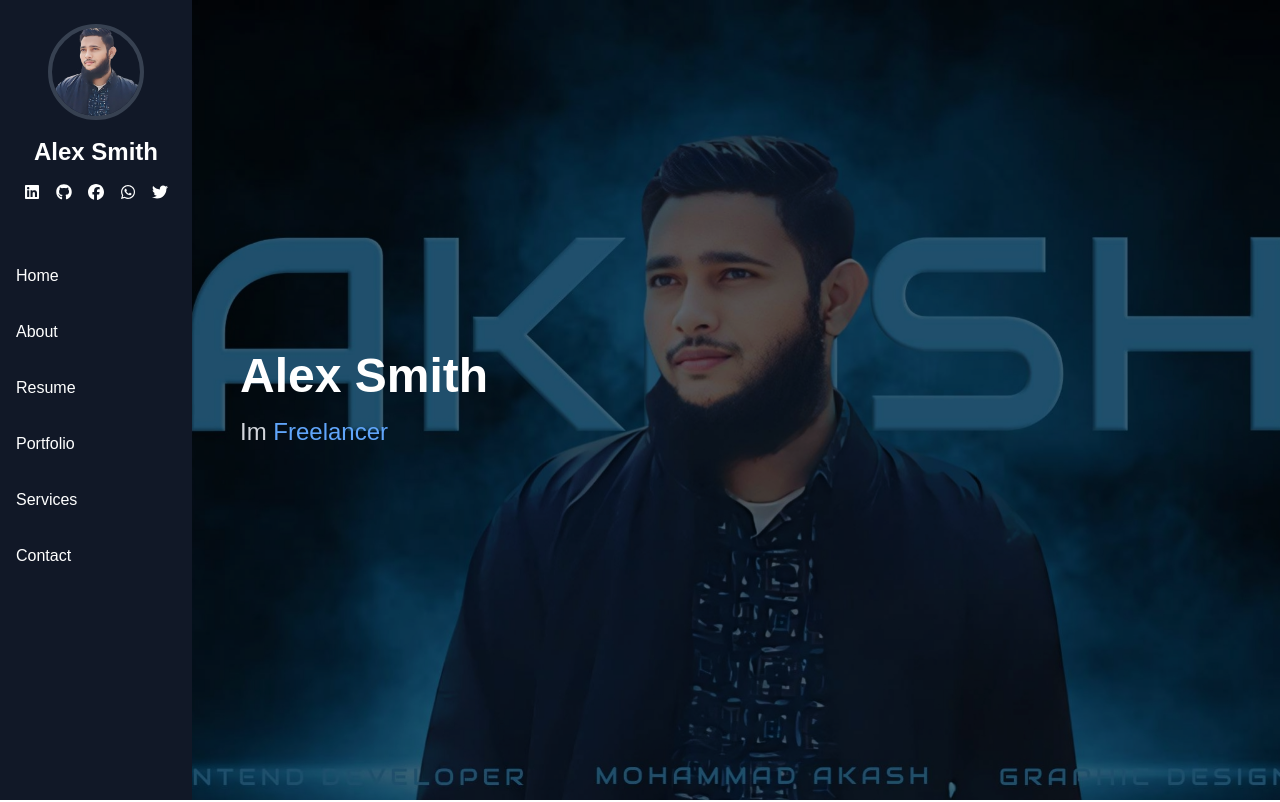
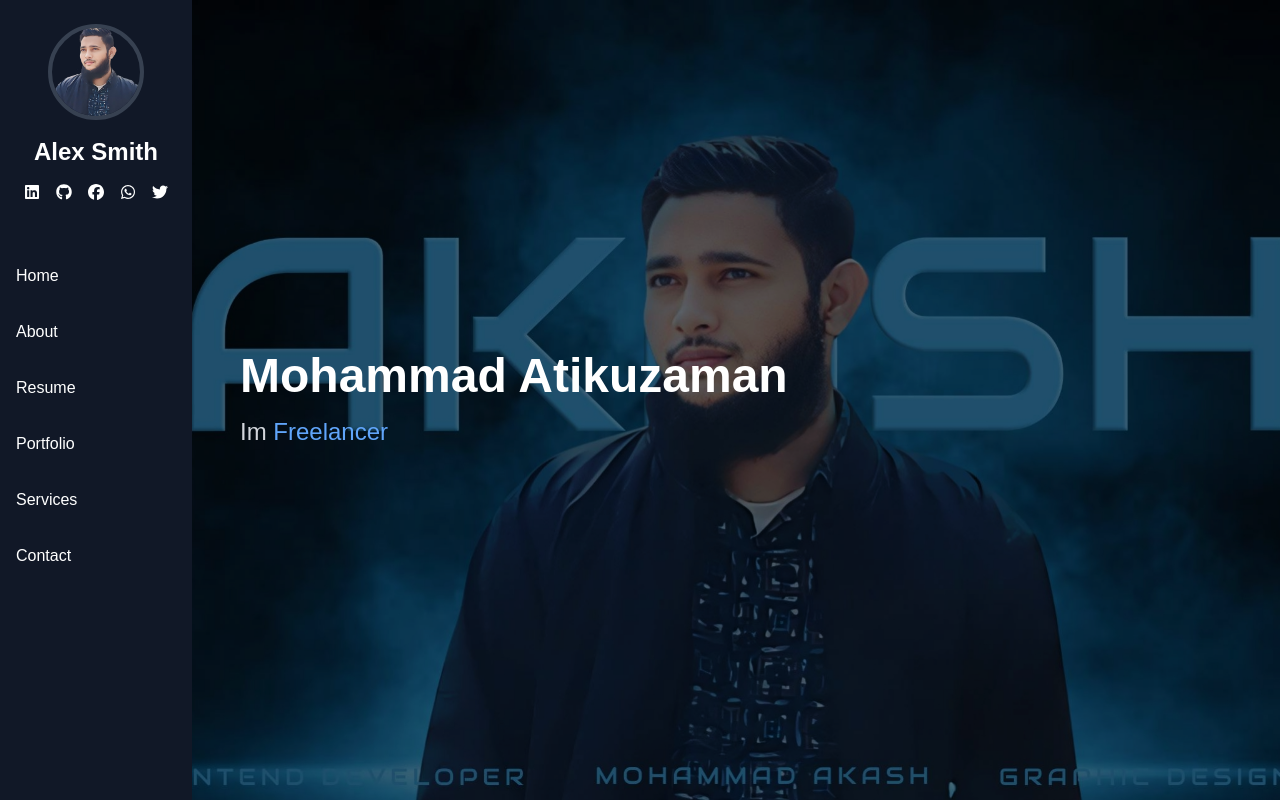
Before and after one commit to mohammad-atikuzzaman/atikuzzaman, a Next.js app: page / in a window 1280 px wide. Shown: the top 802 px of the page. Built offline with nearby package versions, Linux system fonts and the light colour scheme.

Commit message:
name modified

```diff
--- a/app/components/Hero.tsx
+++ b/app/components/Hero.tsx
@@ -10,7 +10,7 @@ const Hero: FC = () => {
     >
       <div className="bg-black bg-opacity-50 w-full h-full flex flex-col justify-center items-start p-6 md:p-12">
         <h1 className="text-white text-4xl md:text-5xl font-bold">
-          Alex Smith
+          Mohammad Atikuzaman
         </h1>
         <p className="text-gray-300 text-xl md:text-2xl mt-4">
           Im <span className="text-blue-400">Freelancer</span>
```
